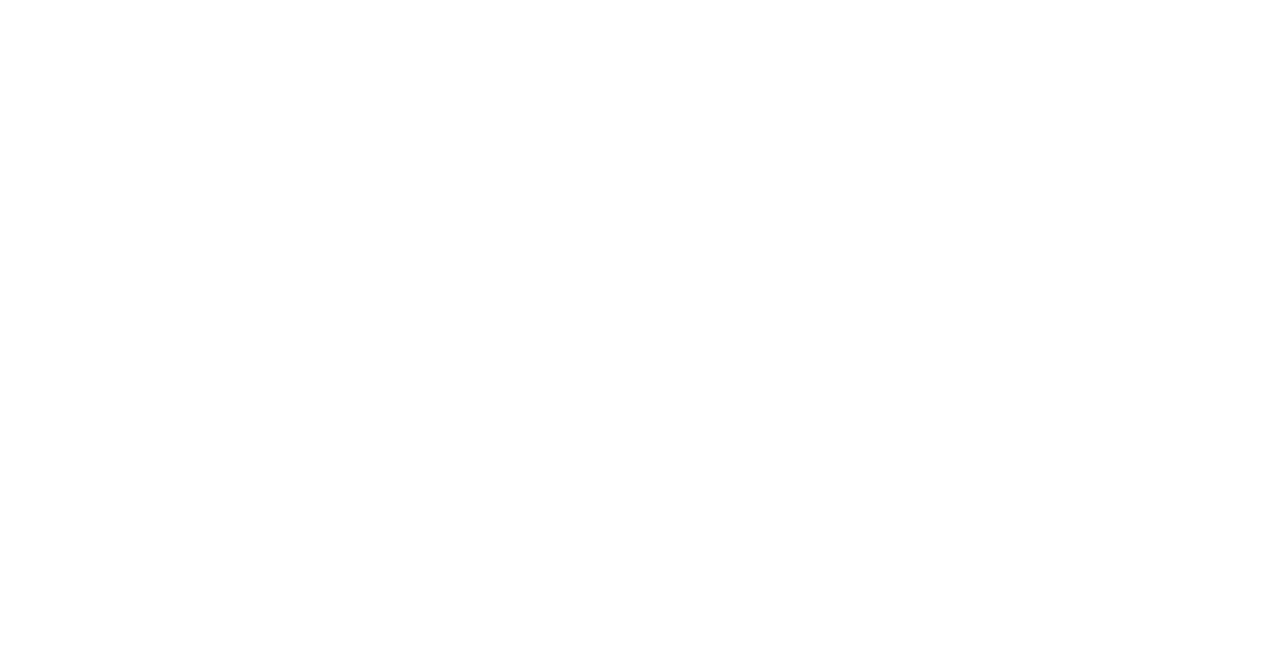
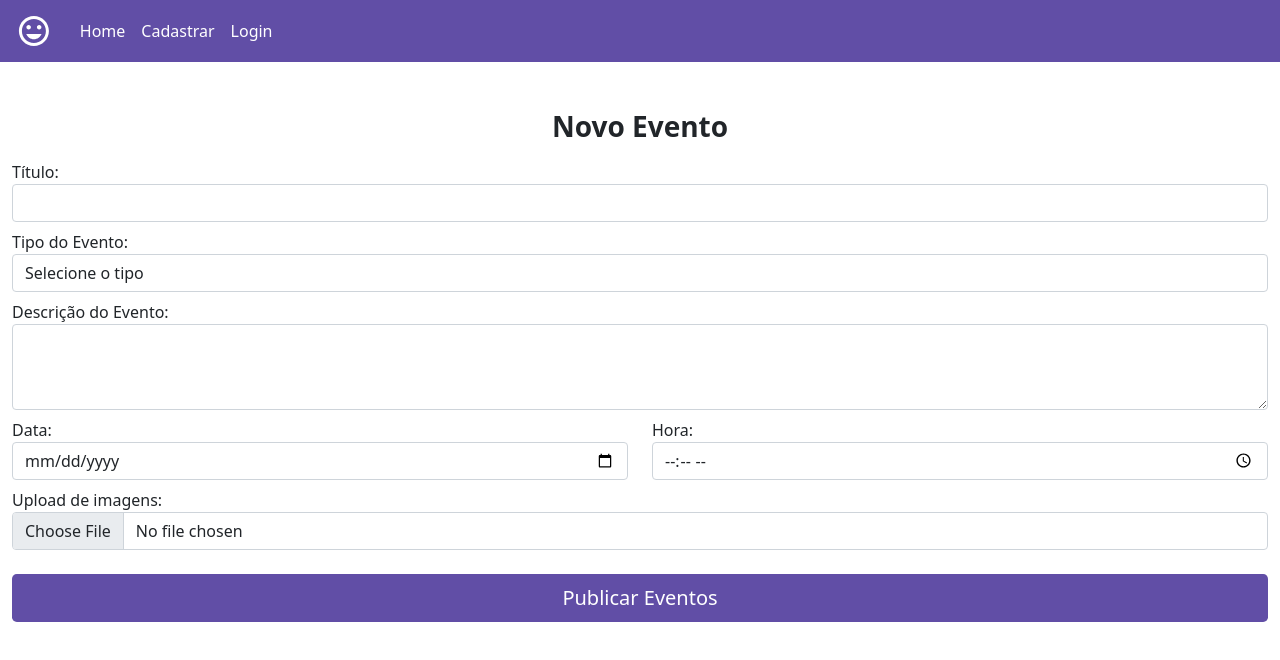
Before and after one commit to DevJonh/event-manager, a React (Create React App) app: page /publisher in a window 1280 px wide. Shown: the top 660 px of the page. Built offline with nearby package versions, Linux system fonts and the light colour scheme.

Commit message:
event publishing finalized

```diff
--- a/src/routes/router.js
+++ b/src/routes/router.js
@@ -5,6 +5,7 @@
 import Register from '../view/Register'
 import Home from '../view/Home'
 import RecoverPassword from '../view/RecoverPassword'
+import EventRegistration from '../view/EventRegistration'
 
 const Routes = () => {
   return (
@@ -13,6 +14,7 @@
       <Route exact path="/register" component={Register} />
       <Route exact path="/" component={Home} />
       <Route exact path="/new-password" component={RecoverPassword} />
+      <Route exact path="/publisher" component={EventRegistration} />
     </BrowserRouter>
   )
 }
--- /dev/null
+++ b/src/view/EventRegistration/index.js
@@ -0,0 +1,179 @@
+import React, { useState } from 'react'
+import { useHistory } from 'react-router-dom'
+import { useSelector } from 'react-redux'
+
+import NavBar from '../../components/NavBar'
+
+import firebase from '../../config/firebase'
+
+import './styles.css'
+
+const EventRegistration = () => {
+  const [title, setTitle] = useState('')
+  const [typeEvent, setTypeEvent] = useState('')
+  const [descriptionEvent, setDescriptionEvent] = useState('')
+  const [dateEvent, setDateEvent] = useState(new Date())
+  const [hourEvent, setHourEvent] = useState('')
+  const [imageEvent, setImageEvent] = useState('')
+  const [msg, setMsg] = useState('')
+  const [loading, setLoading] = useState(false)
+
+  const storage = firebase.storage()
+  const db = firebase.firestore()
+  const history = useHistory()
+
+  const email = useSelector((state) => state.usuarioEmail)
+
+  const publisher = () => {
+    setLoading(true)
+    setMsg('')
+
+    if (!email) {
+      alert('Por favor! Faça login para prosseguir com a publicação.')
+      history.push({ pathname: '/login' })
+    }
+
+    if (
+      title === '' ||
+      typeEvent === '' ||
+      descriptionEvent === '' ||
+      dateEvent === '' ||
+      hourEvent === '' ||
+      imageEvent === ''
+    ) {
+      setMsg('Por favor! Preencha todos os campos')
+      setLoading(false)
+      return
+    }
+
+    storage
+      .ref(`imagens/${imageEvent.name}`)
+      .put(imageEvent)
+      .then((response) => {
+        db.collection('events')
+          .add({
+            title,
+            type: typeEvent,
+            description: descriptionEvent,
+            date: dateEvent,
+            hour: hourEvent,
+            user: email,
+            views: 0,
+            image: imageEvent.name,
+            publico: true,
+            created: new Date()
+          })
+          .then(() => {
+            setLoading(false)
+            history.push({ pathname: '/' })
+          })
+          .catch((err) => {
+            setMsg('Não foi possível cadastrar o evento')
+            setLoading(false)
+            return
+          })
+      })
+  }
+
+  return (
+    <>
+      <NavBar />
+      <div className="col-12 container-fluid mt-5">
+        <div className="row">
+          <h3 className="text-center fw-bold">Novo Evento</h3>
+        </div>
+
+        <form>
+          <div className="form-group my-2">
+            <label>Título:</label>
+            <input
+              type="text"
+              className="form-control"
+              value={title}
+              onChange={(e) => setTitle(e.target.value)}
+              required
+            />
+          </div>
+          <div className="form-group my-2">
+            <label>Tipo do Evento:</label>
+            <select
+              onChange={(e) => setTypeEvent(e.target.value)}
+              className="form-control"
+              required
+              defaultValue="Selecione o tipo"
+            >
+              <option disabled>Selecione o tipo</option>
+              <option>Festa</option>
+              <option>Teatro</option>
+              <option>Show</option>
+              <option>Culto</option>
+            </select>
+          </div>
+          <div className="form-group my-2">
+            <label>Descrição do Evento:</label>
+            <textarea
+              className="form-control"
+              rows="3"
+              required
+              value={descriptionEvent}
+              onChange={(e) => setDescriptionEvent(e.target.value)}
+            ></textarea>
+          </div>
+          <div className="form-group my-2 row">
+            <div className="col-6">
+              <label>Data:</label>
+              <input
+                type="date"
+                className="form-control"
+                required
+                value={dateEvent}
+                onChange={(e) => setDateEvent(e.target.value)}
+              />
+            </div>
+            <div className="col-6">
+              <label>Hora:</label>
+              <input
+                type="time"
+                className="form-control"
+                required
+                value={hourEvent}
+                onChange={(e) => setHourEvent(e.target.value)}
+              />
+            </div>
+          </div>
+          <div className="form-group my-2">
+            <label>Upload de imagens:</label>
+            <input
+              type="file"
+              className="form-control"
+              required
+              onChange={(e) => setImageEvent(e.target.files[0])}
+            />
+          </div>
+
+          {loading ? (
+            <div className="spinner-border text-danger mt-3" role="status">
+              <span className="text-center visually-hidden">Loading...</span>
+            </div>
+          ) : (
+            <button
+              type="button"
+              className="w-100 btn btn-lg btn-block mt-3 mb-4 btn-publisher"
+              onClick={publisher}
+            >
+              Publicar Eventos
+            </button>
+          )}
+        </form>
+
+        {msg !== '' && (
+          <div className="msg-login text-black text-center mt-2">
+            <span>{msg}</span>
+          </div>
+        )}
+      </div>
+    </>
+  )
+}
+
+export default EventRegistration
--- /dev/null
+++ b/src/view/EventRegistration/styles.css
@@ -0,0 +1,9 @@
+.btn-publisher {
+  background-color: #614ea6;
+  color: #fff;
+  transition: 0.4s;
+}
+.btn-publisher:hover {
+  background-color: #f12667;
+  color: #fff;
+}
```
Also changed, not shown: 1 other file (tests, documents, lock files or other folders).
